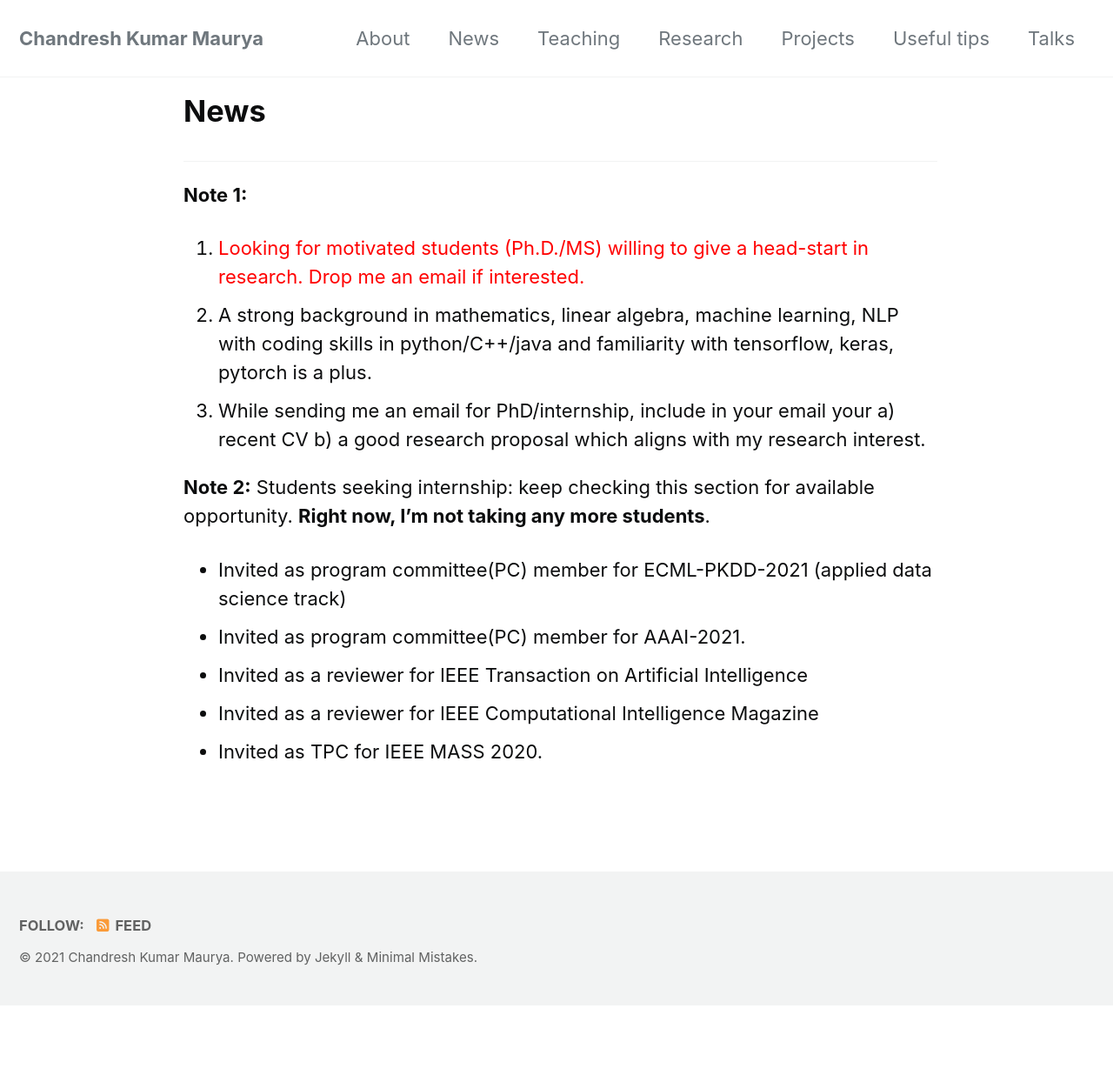
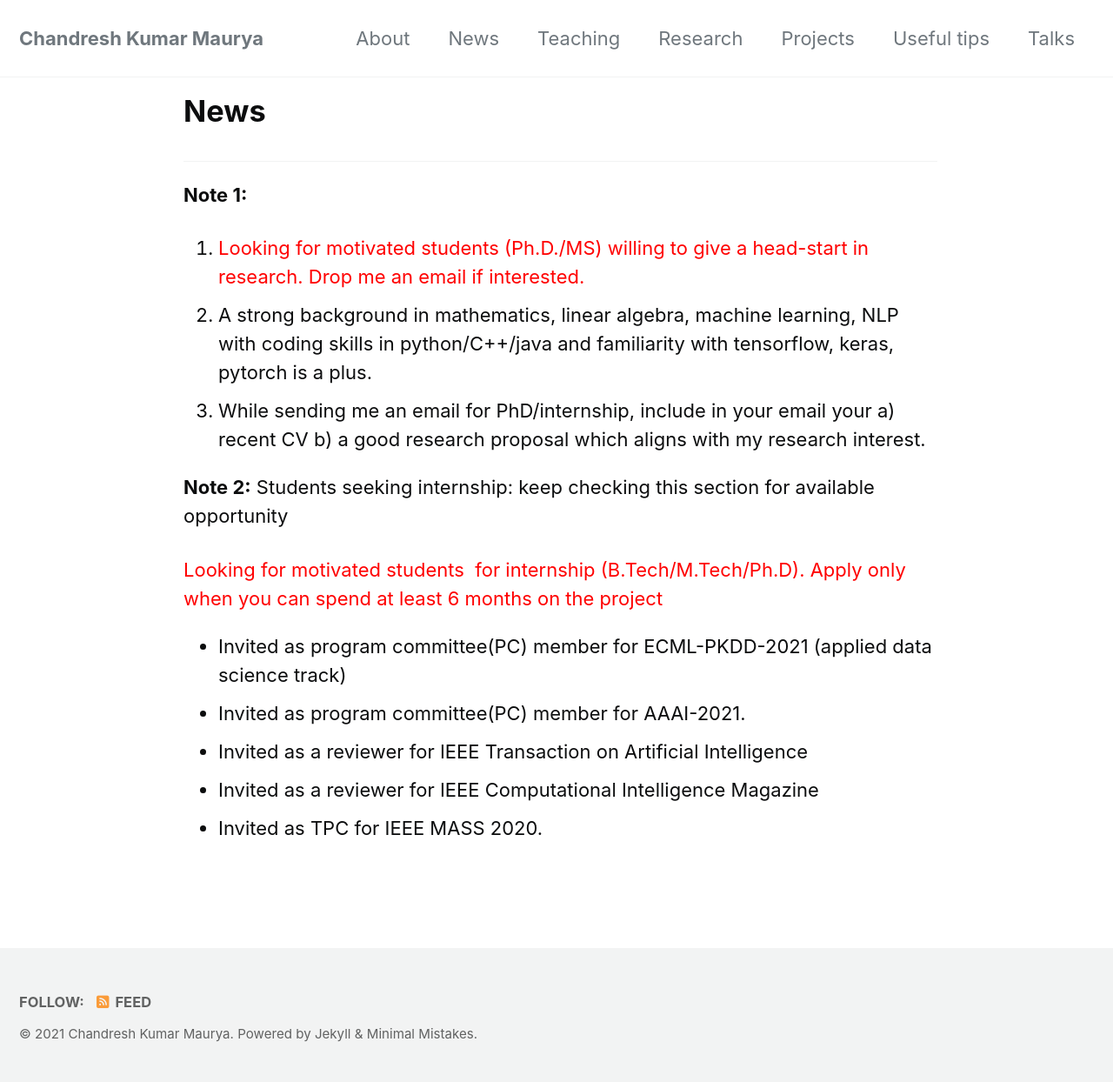
Before and after one commit to chandreshiit/oldsite, a Jekyll site: the page built from _pages/news.md, in a window 1280 px wide. Shown: the whole page at 87% size. Built offline with Jekyll 4.4.1, drawn with Linux system fonts in a browser that asks for light colours; cached includes are drawn as plain includes; nearby versions of some CDN libraries; before the commit the page ends 1156 px from its top, so only the background shows below that.

Commit message:
updated news

```diff
--- a/_pages/news.md
+++ b/_pages/news.md
@@ -13,7 +13,9 @@ author_profile: false
 2. A strong background in mathematics, linear algebra, machine learning, NLP with coding skills in python/C++/java and familiarity with tensorflow, keras, pytorch is a plus.
 3. While sending me an email for PhD/internship, include in your email your a) recent CV b) a good research proposal which aligns with my research interest.
 
-**Note 2:**  Students seeking internship: keep checking this section for available opportunity. **Right now, I'm not taking any more students**.
+**Note 2:**  Students seeking internship: keep checking this section for available opportunity
+
+<font color='red'>Looking for motivated students  for internship (B.Tech/M.Tech/Ph.D). Apply only when you can spend at least 6 months on the project</font>
 
 
 
```
